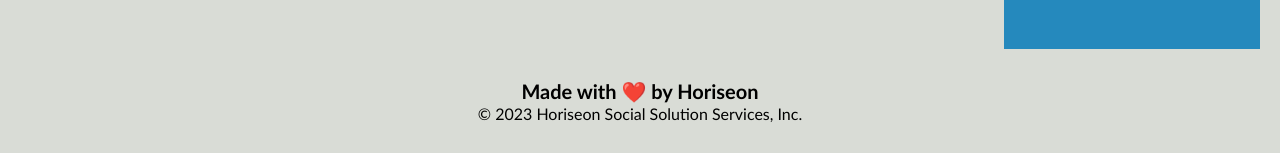
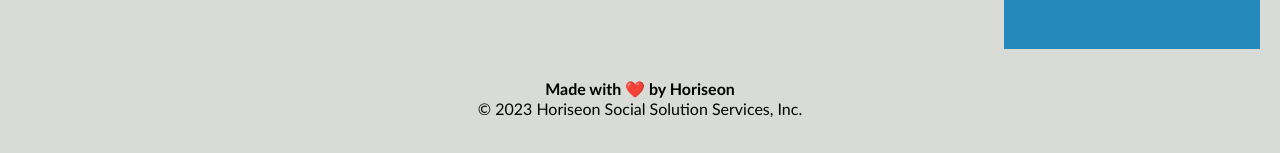
Before and after one commit to jovaldez98/horiseon, a plain HTML site: page index.html in a window 1280 px wide. Shown: the part 1870-2023 px from the top of the page. Drawn offline with Linux system fonts and the light colour scheme.

Commit message:
updated footer on finished project

```diff
--- a/index.html
+++ b/index.html
@@ -27,8 +27,6 @@
         </nav>
     </header>
 
-
-    <!--changed class to photos for all three images-->
     <!--replaced div with section-->
     <div class="hero"></div>
     <main class="content">
@@ -92,8 +90,9 @@
         </section>
     </aside>
     <!--changed div to footer-->
+    <!--changed h2 with h4-->
     <footer>
-        <h2>Made with ❤️️ by Horiseon</h2>
+        <h4>Made with ❤️️ by Horiseon</h4>
         <p>
             &copy; 2023 Horiseon Social Solution Services, Inc.
         </p>
```
Also changed, not shown: assets/css/style.css (+7 -9 lines).
